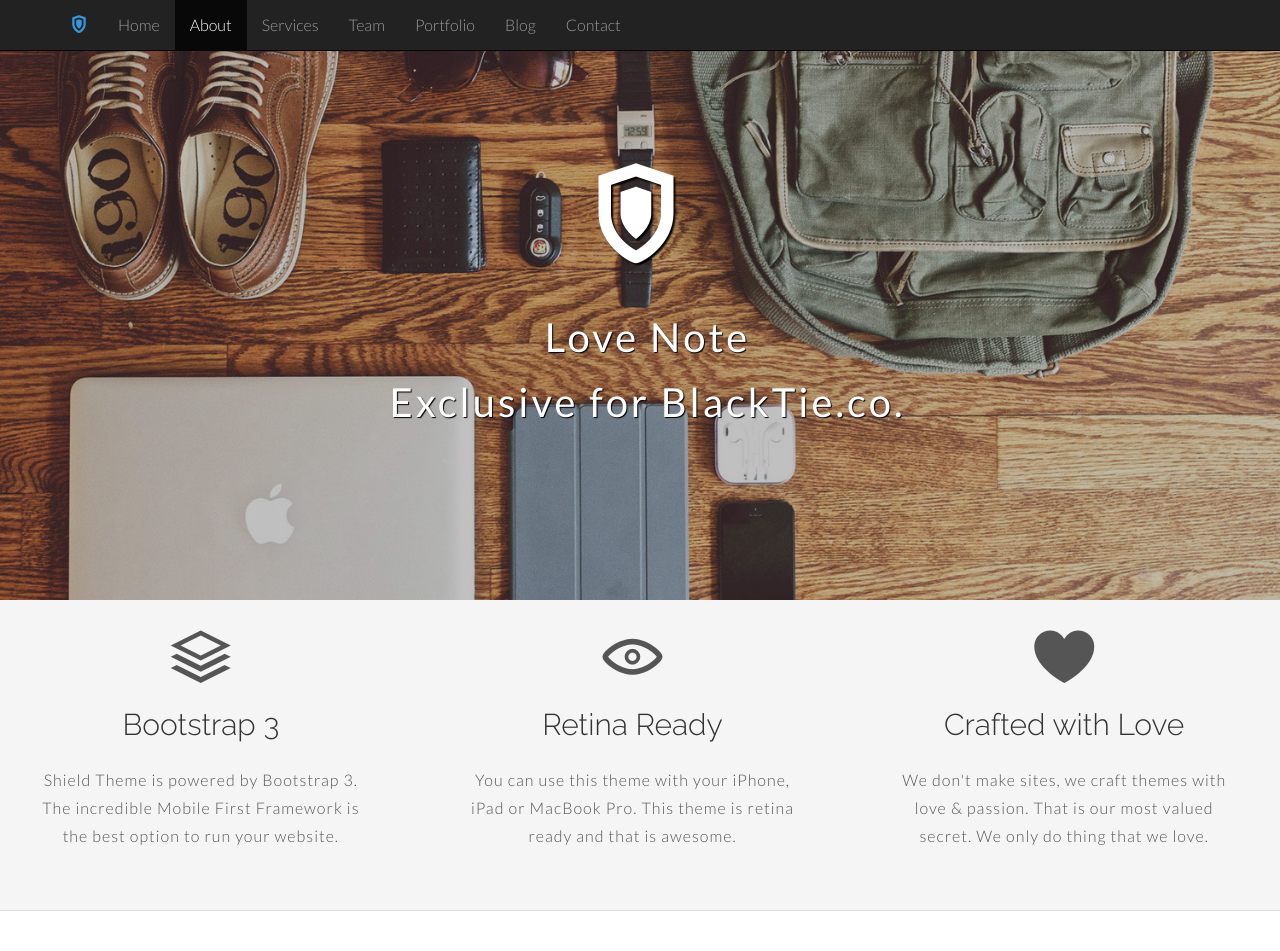
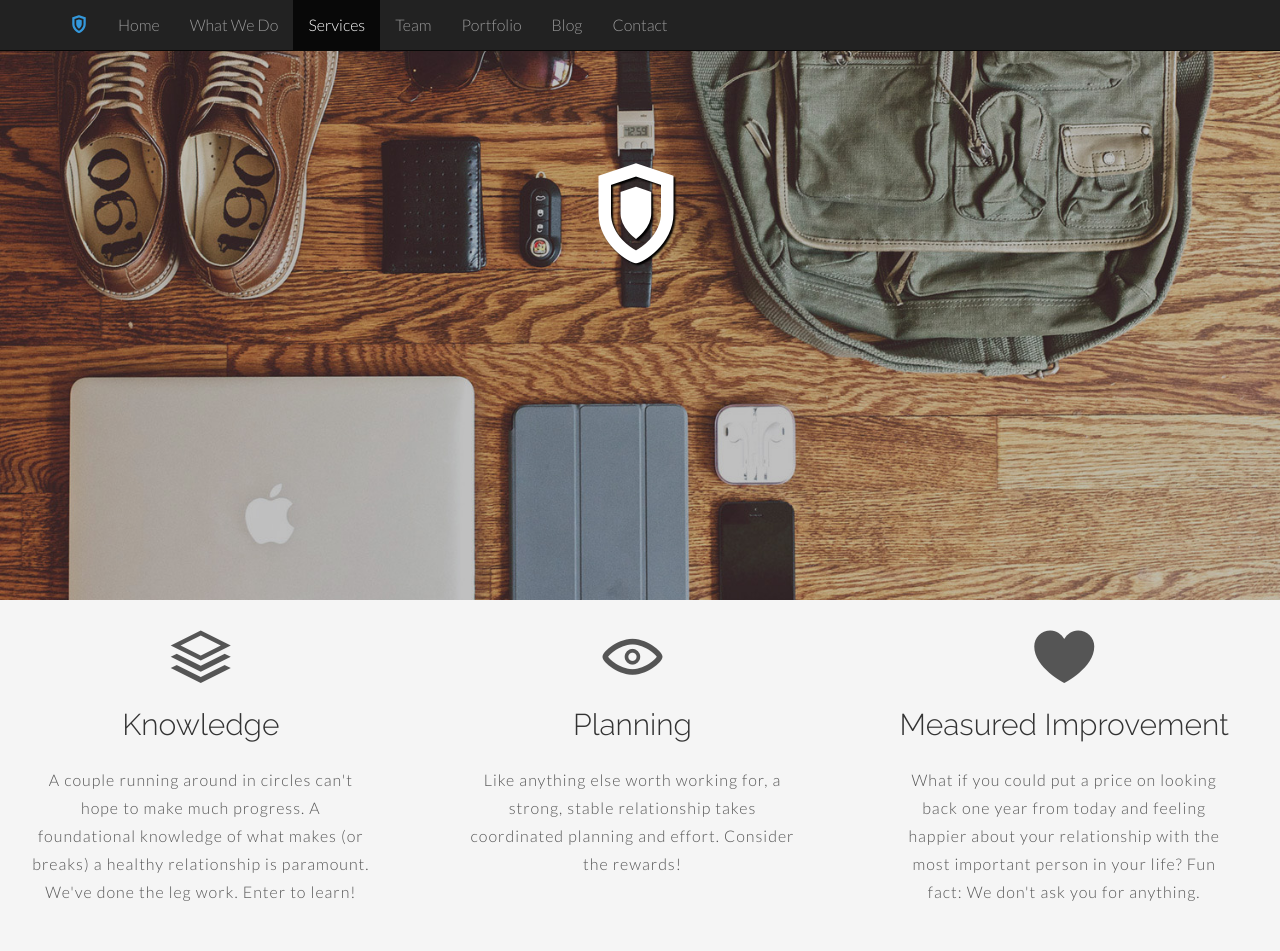
Before and after one commit to breanajgonzales/Love-Note, a website: page public/partials/home.html in a window 1280 px wide. Shown: the top 951 px of the page. Drawn offline with Linux system fonts and the light colour scheme; files whose address does not match are found by name.

Commit message:
heroku prep

```diff
--- a/public/js/app.js
+++ b/public/js/app.js
@@ -15,7 +15,7 @@ var loveNote = angular.module('loveNote', [
                 title: 'Home'});
         $routeProvider.when('/about',
             {templateUrl: 'partials/about.html',
-                controller: 'AboutController',
+                controller: 'UsController',
                 title: 'About'});
         $routeProvider.when('/contact',
             {templateUrl: 'partials/contact.html',
--- a/public/partials/home.html
+++ b/public/partials/home.html
@@ -48,7 +48,7 @@
         <div class="navbar-collapse collapse">
           <ul class="nav navbar-nav">
             <li><a href="#home" class="smoothScroll">Home</a></li>
-			<li> <a href="#about" class="smoothScroll"> About</a></li>
+			<li> <a href="#us" class="smoothScroll"> What We Do</a></li>
 			<li> <a href="#services" class="smoothScroll"> Services</a></li>
 			<li> <a href="#team" class="smoothScroll"> Team</a></li>
 			<li> <a href="#portfolio" class="smoothScroll"> Portfolio</a></li>
@@ -65,8 +65,8 @@
 	    <div id="headerwrap" id="home" name="home">
 			<header class="clearfix">
 	  		 		<h1><span class="icon icon-shield"></span></h1>
-	  		 		<p>Love Note</p>
-	  		 		<p>Exclusive for BlackTie.co.</p>
+	  		 		<p></p>
+	  		 		<p></p>
 	  		</header>
 	    </div><!-- /headerwrap -->
 
@@ -75,20 +75,20 @@
 			<div class="row">
 				<div class="col-lg-4 callout">
 					<span class="icon icon-stack"></span>
-					<h2>Bootstrap 3</h2>
-					<p>Shield Theme is powered by Bootstrap 3. The incredible Mobile First Framework is the best option to run your website. </p>
+					<h2>Knowledge</h2>
+					<p>A couple running around in circles can't hope to make much progress. A foundational knowledge of what makes (or breaks) a healthy relationship is paramount. We've done the leg work. Enter to learn! </p>
 				</div><!-- col-lg-4 -->
 
 				<div class="col-lg-4 callout">
 					<span class="icon icon-eye"></span>
-					<h2>Retina Ready</h2>
-					<p>You can use this theme with your iPhone, iPad or MacBook Pro. This theme is retina ready and that is awesome. </p>
+					<h2>Planning</h2>
+					<p>Like anything else worth working for, a strong, stable relationship takes coordinated planning and effort. Consider the rewards!</p>
 				</div><!-- col-lg-4 -->
 
 				<div class="col-lg-4 callout">
 					<span class="icon icon-heart"></span>
-					<h2>Crafted with Love</h2>
-					<p>We don't make sites, we craft themes with love & passion. That is our most valued secret. We only do thing that we love.   </p>
+					<h2>Measured Improvement</h2>
+					<p>What if you could put a price on looking back one year from today and feeling happier about your relationship with the most important person in your life? Fun fact: We don't ask you for anything.   </p>
 				</div><!-- col-lg-4 -->
 			</div><!-- row -->
 		</div><!-- greywrap -->
```
Also changed, not shown: public/partials/about.html (deleted, +0 -5 lines), public/partials/contact.html (deleted, +0 -1 lines).
